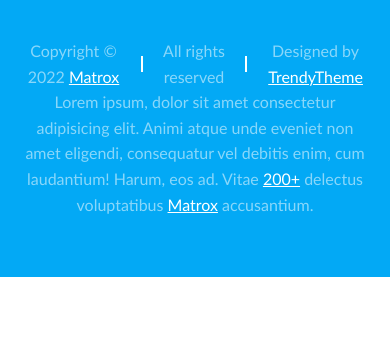
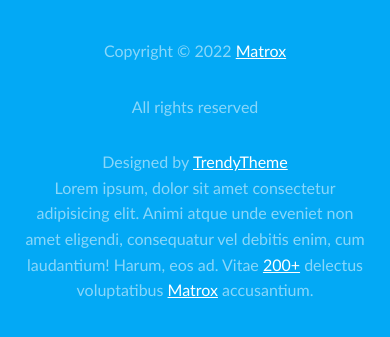
Before and after one commit to Evaldasssss/39-grupe-coming-soonV2, a website: page index.html in a window 390 px wide. Shown: the part 1488-1825 px from the top of the page. Before the commit the page ends 1765 px from the top, so only its background shows below. Drawn offline with Linux system fonts and the light colour scheme.

Commit message:
footer conent

```diff
--- a/css/pages/home.css
+++ b/css/pages/home.css
@@ -173,6 +173,13 @@ footer.container {
         width: 100%;
     }
 
+    .credits {
+        flex-direction: column;
+    }
+
+    .credits > p::after {
+        display: none;
+    }
 }
 
 @media (max-width: 500px) {
```
